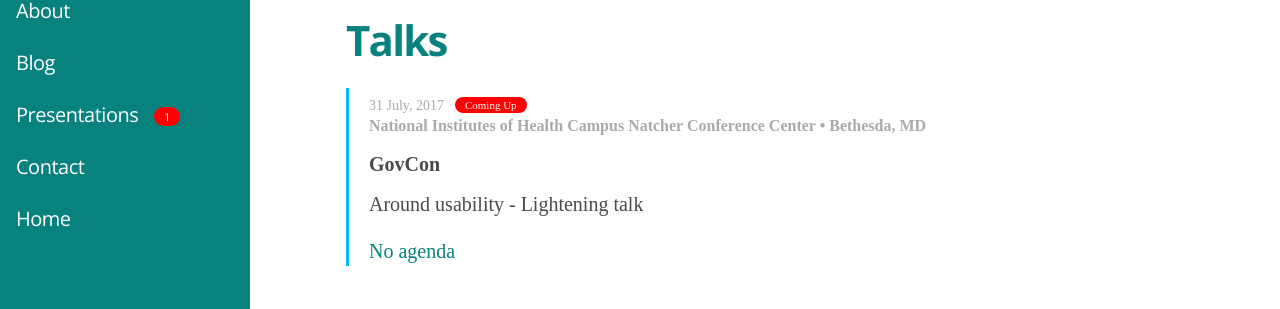
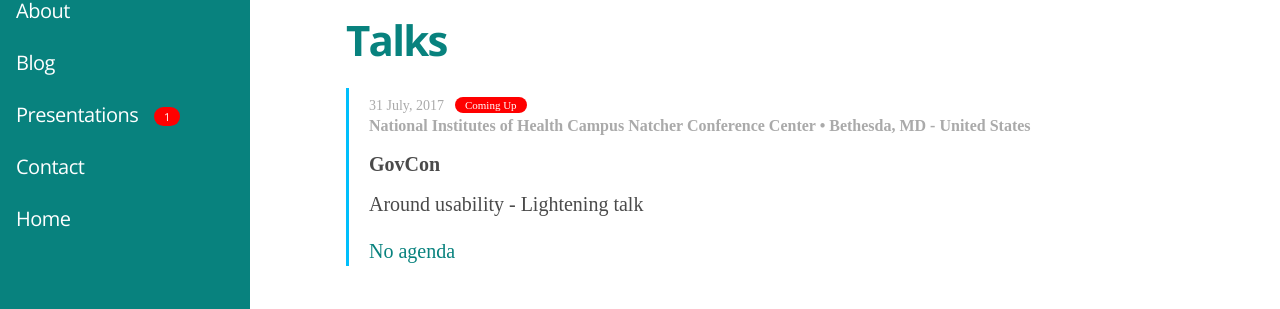
Before and after one commit to junaidmasoodi/junaidmasoodi.github.com, a Jekyll site: the page built from talks.md, in a window 1280 px wide and 900 px high. Shown: the part 143-452 px from the top of the window. Built offline with Jekyll 4.4.1, drawn with Linux system fonts in a browser that asks for light colours; nearby versions of some CDN libraries; some web fonts are replaced.

Commit message:
changes in talks

```diff
--- a/talks.md
+++ b/talks.md
@@ -6,7 +6,7 @@
 
 <div class="talks">
 <div class="timed">31 July, 2017</div><coming>Coming Up</coming>
-<h6>National Institutes of Health Campus Natcher Conference Center • Bethesda, MD</h6>
+<h6>National Institutes of Health Campus Natcher Conference Center • Bethesda, MD - United States</h6>
 <h4><b>GovCon</b></h4>
 <h4>Around usability - Lightening talk</h4>
 <a href="#">No agenda</a>
```
